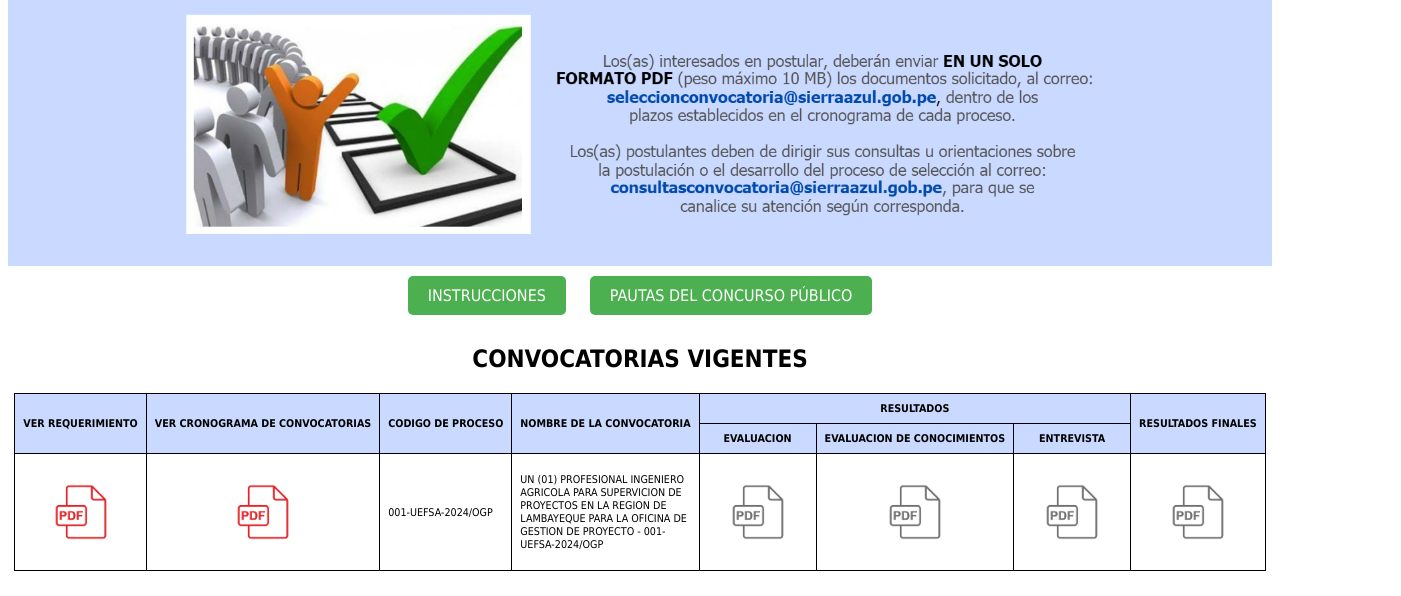
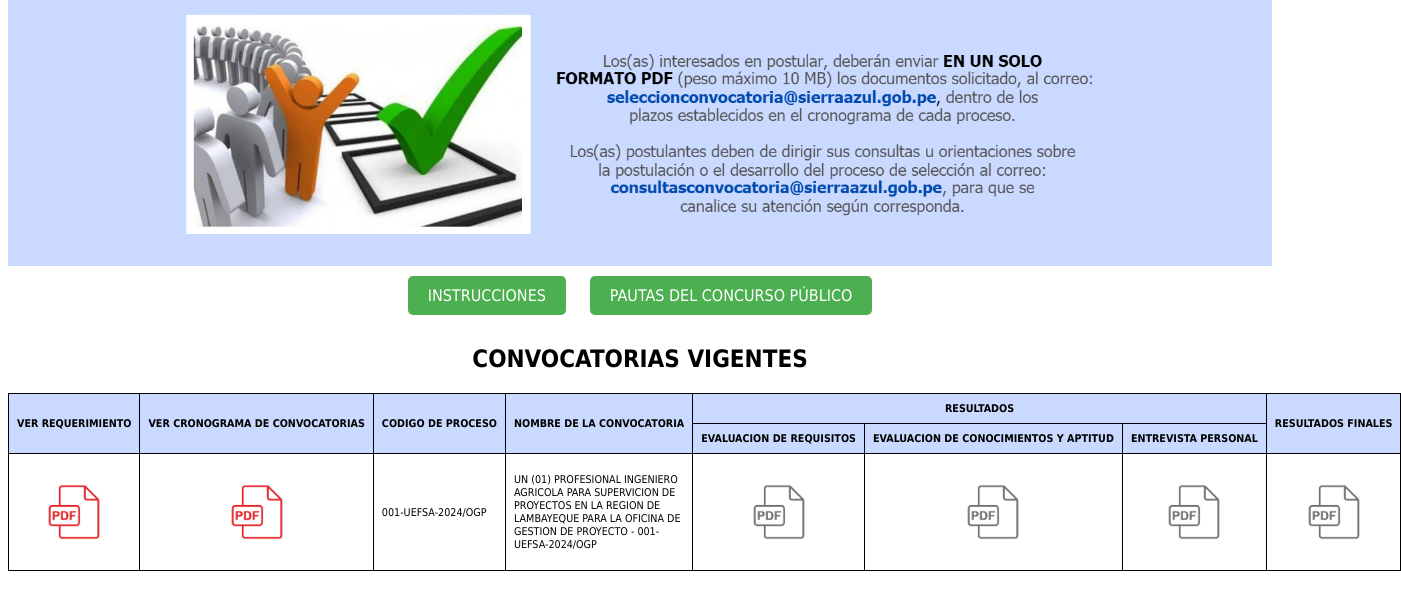
Before and after one commit to MyWebSite27/service01, a plain HTML site: page Index.html in a window 1280 px wide. Shown: the part 204-800 px from the top of the page, 1401 px wide, since content can reach past the window. Drawn offline with Linux system fonts and the light colour scheme.

Commit message:
Update Index.html

```diff
--- a/Index.html
+++ b/Index.html
@@ -166,9 +166,9 @@
                 <th rowspan="2">RESULTADOS FINALES</th>
             </tr>
             <tr>
-                <th>EVALUACION</th>
-                <th>EVALUACION DE CONOCIMIENTOS</th>
-                <th>ENTREVISTA</th>
+                <th>EVALUACION DE REQUISITOS</th>
+                <th>EVALUACION DE CONOCIMIENTOS Y APTITUD</th>
+                <th>ENTREVISTA PERSONAL</th>
             </tr>
         </thead>
         <tbody>
```
